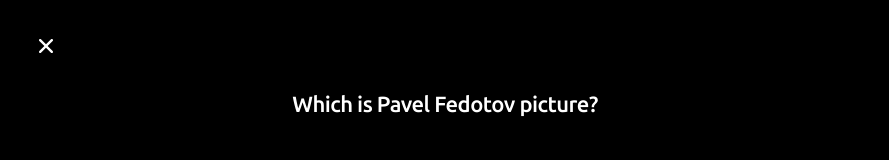
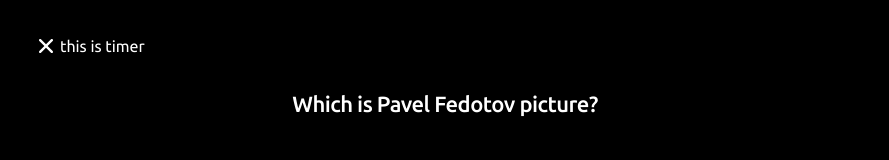
Before and after one commit to olesiklesha/art-quiz, a React (Create React App) app: page /app/quiz/1-art in a window 1280 px wide. Shown: the top 160 px of the page, without its empty margins (195-1084 px from the left). Built offline with nearby package versions, Linux system fonts and the light colour scheme.

Commit message:
feat: start create the timer

```diff
--- a/src/components/Game-round-header/index.tsx
+++ b/src/components/Game-round-header/index.tsx
@@ -3,7 +3,7 @@ import { useLocation, useNavigate } from 'react-router-dom';
 import { AppRoutes, Variant } from '../../constants';
 import { BtnClose } from '../../styles';
 import { Header } from './styles';
-import { Modal } from '../index';
+import { Modal, Timer } from '../index';
 
 const GameRoundHeader = () => {
   const [isOpened, setIsOpened] = useState(false);
@@ -22,6 +22,7 @@ const GameRoundHeader = () => {
     <>
       <Header>
         <BtnClose onClick={handleBtnCloseClick} />
+        <Timer />
       </Header>
       <Modal isOpened={isOpened} onCancel={handleBtnCloseClick} onAction={closeModal} />
     </>
--- a/src/components/Game-round-header/styles.ts
+++ b/src/components/Game-round-header/styles.ts
@@ -3,4 +3,6 @@ import styled from 'styled-components';
 export const Header = styled.header`
   margin-top: 1rem;
   margin-bottom: 30px;
+  display: flex;
+  align-items: center;
 `;
--- /dev/null
+++ b/src/components/Timer/index.tsx
@@ -0,0 +1,7 @@
+import React from 'react';
+
+const Timer = () => {
+  return <div>this is timer</div>;
+};
+
+export default Timer;
--- a/src/components/index.ts
+++ b/src/components/index.ts
@@ -13,3 +13,4 @@ export { default as Modal } from './Modal';
 export { default as ConfirmWindow } from './Confirm-window';
 export { default as AnswerResultWindow } from './Answer-result-window';
 export { default as GameResultWindow } from './Game-result-window';
+export { default as Timer } from './Timer';
```
